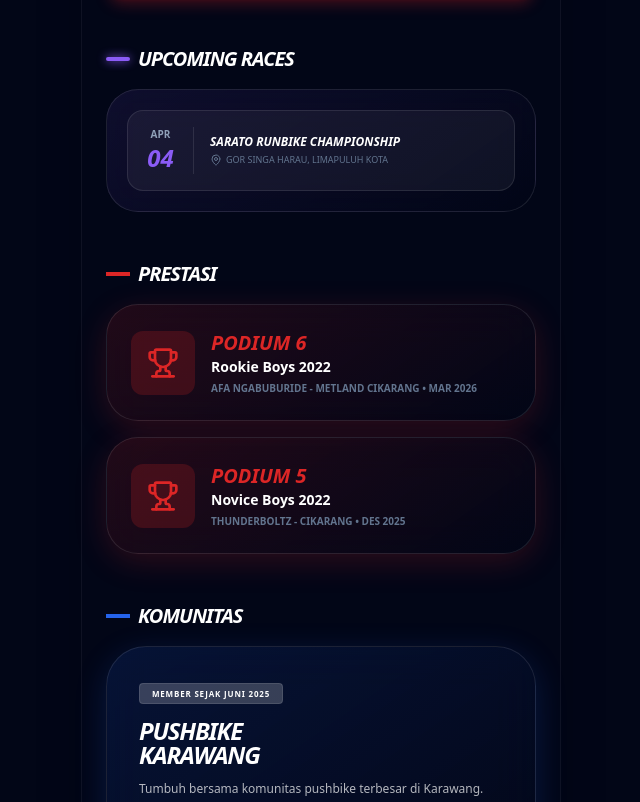
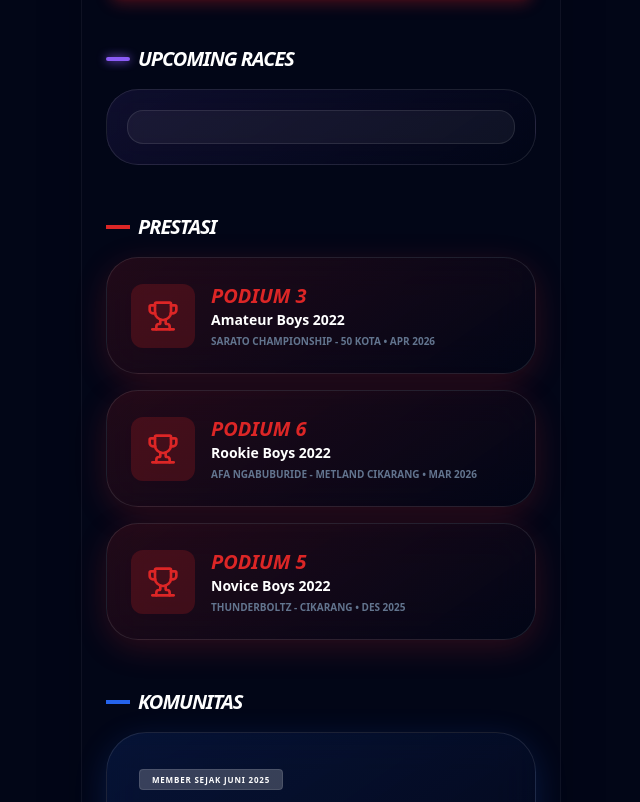
Before and after one commit to zayyan-kh/portofolio-pushbike, a website built with Vite: page index.html in a window 1280 px wide. Shown: the part 806-1608 px from the top of the page, without its empty margins (319-959 px from the left). Built offline with nearby package versions, Linux system fonts and the light colour scheme.

Commit message:
Update Prestasi

```diff
--- a/index.html
+++ b/index.html
@@ -58,13 +58,13 @@
                 <div class="glass-purple p-5 rounded-[2rem] space-y-3">
                     <div class="race-item p-4 flex gap-4 items-center bg-white/5 border border-white/10 rounded-2xl transition-all hover:bg-white/10">
                         <div class="text-center min-w-[50px] border-r border-white/10 pr-4">
-                            <p class="text-[10px] font-bold text-slate-400">APR</p>
-                            <p class="text-2xl font-black italic text-race-purple">04</p>
+                            <!--<p class="text-[10px] font-bold text-slate-400">APR</p>
+                            <p class="text-2xl font-black italic text-race-purple">04</p>-->
                         </div>
                         <div>
-                            <p class="text-xs font-black uppercase italic leading-tight">SARATO RUNBIKE CHAMPIONSHIP</p>
+                            <!--<p class="text-xs font-black uppercase italic leading-tight">SARATO RUNBIKE CHAMPIONSHIP</p>
                             <p class="text-[9px] text-slate-500 uppercase flex items-center gap-1 mt-1">
-                                <i data-lucide="map-pin" class="w-3 h-3"></i> Gor Singa Harau, Limapuluh Kota
+                                <i data-lucide="map-pin" class="w-3 h-3"></i> Gor Singa Harau, Limapuluh Kota-->
                             </p>
                         </div>
                     </div>
@@ -75,6 +75,16 @@
                 <h3 class="font-black italic text-xl flex items-center gap-2 tracking-tighter uppercase text-white">
                     <span class="w-6 h-1 bg-bike-red"></span> Prestasi
                 </h3>
+                <div class="glass-red p-6 rounded-[2rem] flex items-center gap-4">
+                    <div class="bg-bike-red/20 p-4 rounded-xl">
+                        <i data-lucide="trophy" class="text-bike-red w-8 h-8"></i>
+                    </div>
+                    <div>
+                        <h4 class="text-bike-red font-black text-xl italic uppercase">PODIUM 3</h4>
+                        <p class="text-white font-bold text-sm">Amateur Boys 2022</p>
+                        <p class="text-slate-500 text-[10px] font-bold mt-1 uppercase"> SARATO CHAMPIONSHIP - 50 kota • Apr 2026</p>
+                    </div>
+                </div>
                 <div class="glass-red p-6 rounded-[2rem] flex items-center gap-4">
                     <div class="bg-bike-red/20 p-4 rounded-xl">
                         <i data-lucide="trophy" class="text-bike-red w-8 h-8"></i>
```
Also changed, not shown: 1 other file.
